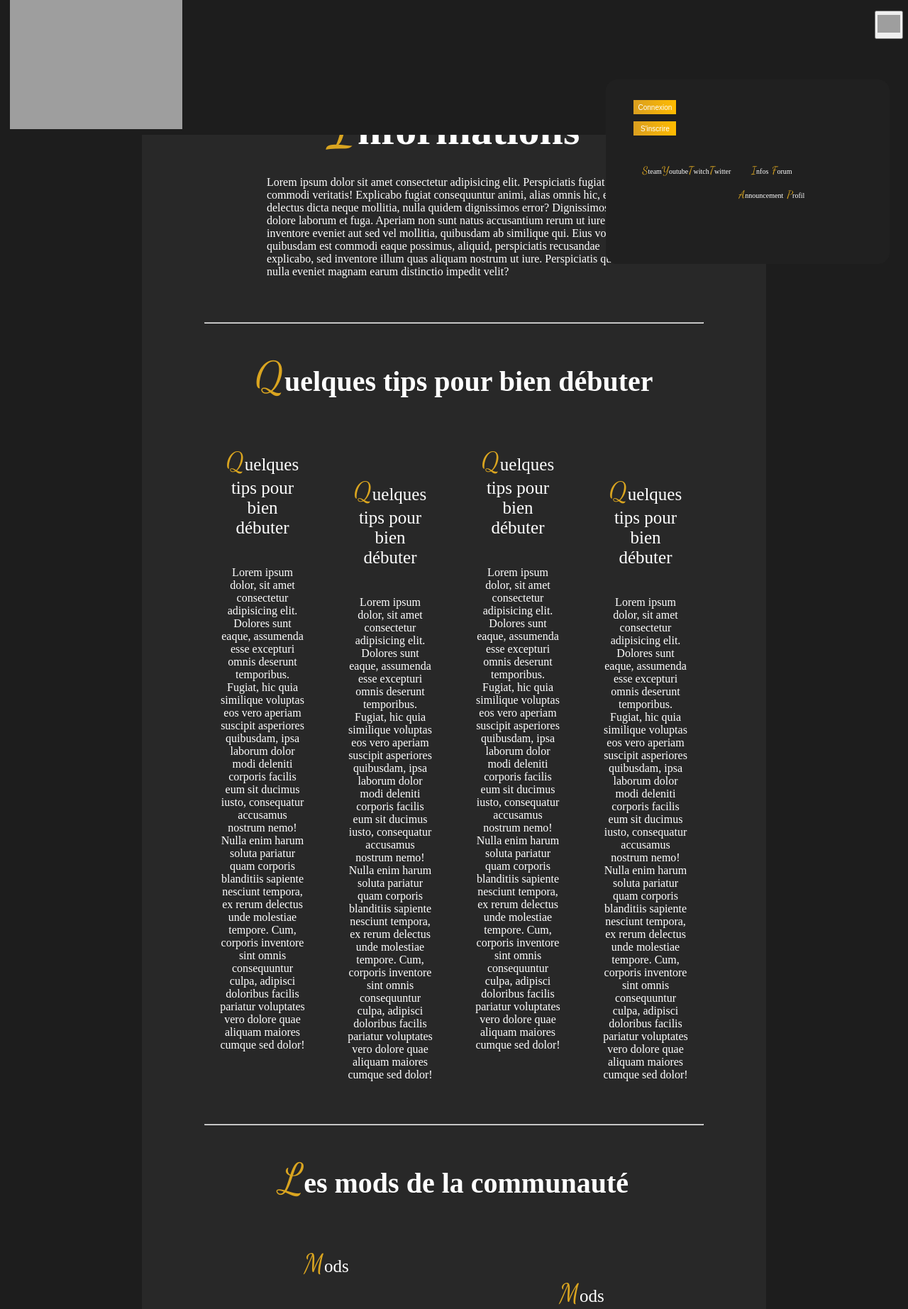
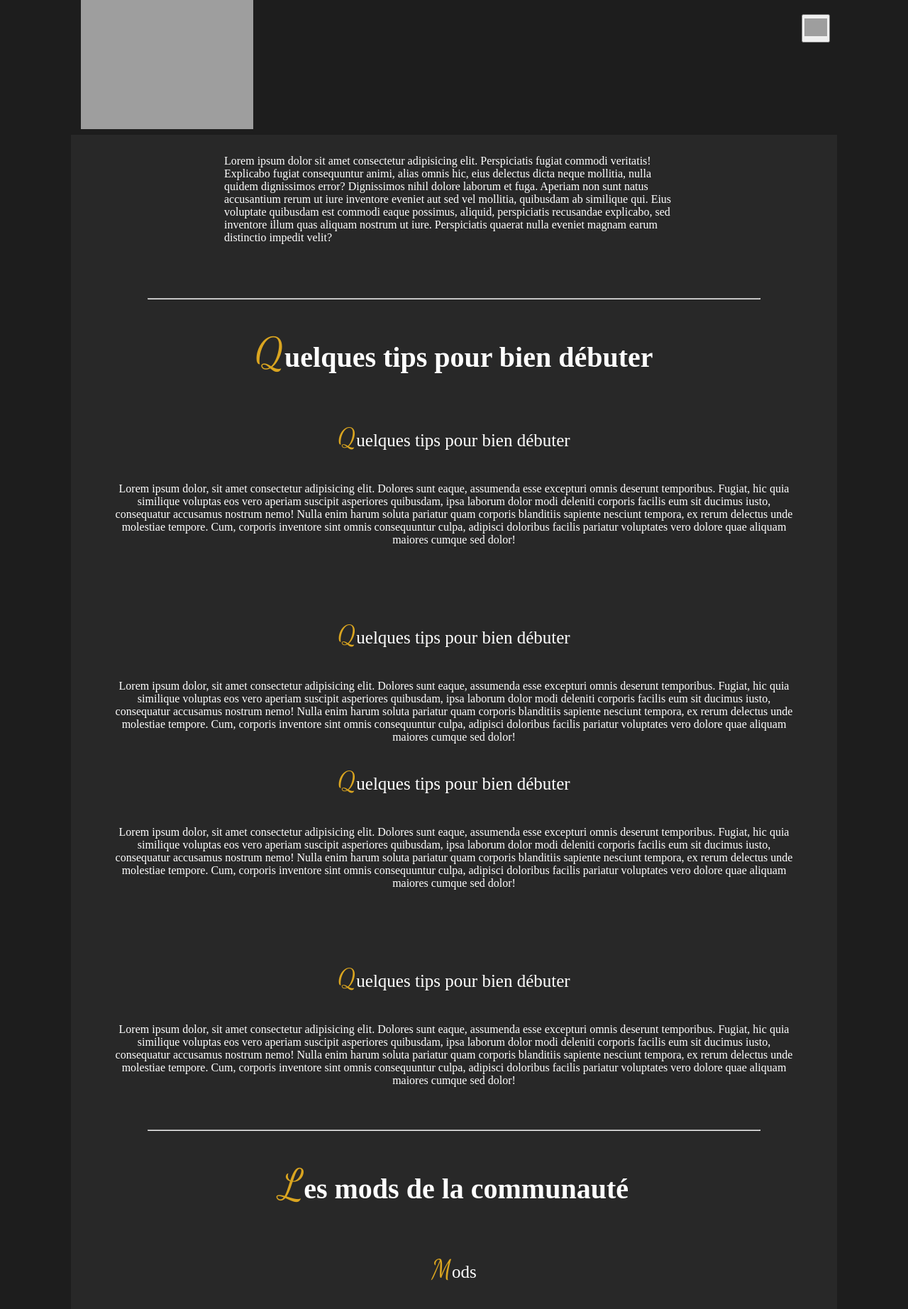
Before and after one commit to smenez/projet, a PHP site: page /info.php in a window 1280 px wide. Shown: the top 1845 px of the page at 71% size. Run offline with PHP 8.4, Linux system fonts and the light colour scheme; some web fonts are replaced; grey boxes are pictures that could not be loaded.

Commit message:
projet fini

```diff
--- a/css/style.css
+++ b/css/style.css
@@ -7,6 +7,56 @@
 body {
     background-color: rgb(29, 29, 29);
     color: white;
+}
+
+/* GLOBAL */
+main{
+    background-color: rgb(40, 40, 40);
+    margin-left: 100px;
+    margin-right: 100px;
+}
+
+hr {
+    width: 80%;
+    margin: auto;
+}
+
+img {
+    height: 100px;
+    width: auto;
+}
+
+header li {
+    display: inline-block;
+    margin: 20px;
+}
+
+a{
+    color: white;
+    text-decoration: none;
+}
+
+h1 {
+    text-align: center;
+    font-size: 60px;
+    padding-bottom: 20px;
+    padding-top: 120px;
+}
+
+section {
+    padding: 30px;
+    margin-bottom: 50px;
+}
+
+
+.erreur {
+    color: red;
+    text-align: center;
+    padding-bottom: 30px;
+}
+
+span{
+    color: goldenrod;
 }
 
 /* HEADER */
@@ -65,9 +115,6 @@
 }
 
 .interaction{
-    margin: 5% 30% 0% 30%;
-    width: 115%;
-    height: 30px;
     background: linear-gradient(to right, rgb(218, 159, 32), rgb(255, 187, 0));
     border: none;
     cursor: pointer;
@@ -98,58 +145,16 @@
     height: 100px; /* Adjust the height as needed for the middle logos */
 }
 
-/* GLOBAL */
-hr {
-    width: 80%;
-    margin: auto;
-}
-
-img {
-    height: 100px;
-    width: auto;
-}
-
-header li {
-    display: inline-block;
-    margin: 20px;
-}
-
-a {
-    color: white;
-    text-decoration: none;
-}
-
-h1 {
-    text-align: center;
-    font-size: 60px;
-    padding-bottom: 20px;
-}
-
-section {
-    padding: 30px;
-    margin-bottom: 50px;
-}
-
-
-.erreur {
-    color: red;
-    text-align: center;
-    padding-bottom: 30px;
-}
-
-span{
-    color: goldenrod;
+header hr{
+    width: 95%;
+    margin: 5px 0px;
 }
 
 /* INDEX */
 
 
 #index {
-    background-color: rgb(40, 40, 40);
-    margin-top: 0px;
-    margin-left: 100px;
     margin-right: 100px;
-    padding-top: 120px;
 }
 
 #index h2 {
@@ -198,8 +263,7 @@
 /* Page Info */
 #info {
     background-color: rgb(40, 40, 40);
-    margin-left: 200px;
-    margin-right: 200px;
+    margin: 0px 100px;
     padding-top: 120px;
 }
 
@@ -499,11 +544,11 @@
     font-size: 18px;
     margin-left: 60%;
 }
-
-@media (max-width: 1920px) {
+@media (max-width: 1440px){
     header {
         padding: 0px;
-        justify-content: space-between;
+        margin: 0px 100px;
+        width: calc(100% - 200px);
     }
     header img{
         width: 90%;
@@ -515,72 +560,156 @@
     header button{
         width: 40px;
         height: 40px;
-        margin: 15px 7px 0px 0px;
-    }
-    #index{
-        margin: 0px;
-        padding-top: 70px;
     }
     .header_cache > ul > li{
         display: none;
     }
+    h1{
+        padding-top: 0px;
+    }
     .menuconnexion{
-        display: block;
+        display: none;
         position: fixed;
-        top: 14%;
-        right: 2%;
-        padding: 20px;
+        top: 11%;
+        right: 120px;
+        padding: 15px;
         border: 1px solid #ccc;
         background-color: rgb(32, 32, 32, 0.999);
         border-color: rgb(32, 32, 32);
         border-radius: 15px;
         width: 95%;
         max-width: 400px;
-        height: 260px;
+        height: 330px;
         margin: 0%;
-    }
-    .menuconnexion button{
-        width: 60px;
-        height: 20px;
     }
     .menuconnexion a{
         font-size: 10px;
         width: 40px;
         height: 30px;
     }
-    .menuconnexion ul{
-        width: 30px;
-        height: 15px;
+    .interaction{
+        width: 80px;
+        height: 25px;
     }
-    .menuconnexion ul li{
+    .interaction a{
+        font-size: 14px;
+    }
+    .cache{
+        display: block;
+        width: 100%;
+        max-width: 400px;
+        margin: 0px;
+        padding: 0px;
+    }
+    .cache h2{
+        font-size: 25px;
+        text-align: left;
+        margin-bottom: 5px;
+    }
+    .cache a{
+        display: block;
+        font-size: 20px;
+    }
+    .flyout{
+        margin-bottom: 15px;
+        display: grid;
+        grid-template-columns: 1fr 1fr;
+        grid-template-rows: 1fr 1fr;
+        column-gap: 30px;
+    }
+    .connect-button{
+        float: right;
+    }
+    /* index */
+    #index{
+        padding-top: 70px;
+    }
+    .titre {
+        margin-right: 0px;
+        margin-left: 0px;
+        padding-left: 0px;
+        padding-right: 0px;
+    }
+    /* info */
+    #info{
+        padding-top: 90px;
+    }
+    .paragrapheInfo{
+        margin: 0px;
+        display: block;
+    }
+    /* forum */
+    .forum{
+        padding-top: 90px;
+    }
+    .titremessage{
+        font-size: 30px;
+    }
+    .date{
+        font-size: 15px;
+    }
+    #announcement{
+        padding: 90px 20px 30px 20px;
+    }
+    .Update p{
+        width: 100%;
+    }
+    #user{
+        padding-top: 120px;
+    }
+}
+@media (max-width: 1024px) {
+    header{
+        width: 100%;
         margin: 0px;
     }
-
-    .cache{
-        display: flex;
-        width: 300px;
-        height: 200px;
-        margin: 0px;
-        padding: 20;
-    }
-    .cache ul{
-        width: 30px;
-        height: 15px;
-    }
-    .cache ul li{
-        width: 50px;
-    }
-    .flyout-1{
-        display: flex;
-    }
-    .flyout-1-1{
-        justify-content: space-between;
-    }
-    .flyout-1-2{
-        justify-content: space-between;
+    .menuconnexion{
+        right: 10px;
     }
     .contact-us img {
-        width: 75px;
-        height: 75px;
+        width: 70px;
+        height: 70px;
+    }
+    h1{
+        font-size: 40px;
+    }
+    /* index */
+    #index{
+        margin: 0px;
+    }
+    .paragraphe_image {
+        flex-direction: column;
+        margin: 20px 0px 20px 0px;
+    }
+    .paragraphe_image>* {
+        width: 75%;
+    }
+    /* user */
+    #user{
+        margin: 0px;
+    }
+    #user p{
+        margin: 10px;
+    }
+    .supprimer{
+        width: auto;
+        height: auto;
+    }
+
+    /* tout le reste */
+    #info{
+        margin: 0px;
+    }
+    .forum{
+        margin: 0px;
+    }
+    #announcement{
+        margin: 0px;
     }
 }
+@media (max-width: 450px){
+    .message_bouton button{
+        display: block;
+        width: 100%;
+    }
+}
--- a/includes/header.php
+++ b/includes/header.php
@@ -15,32 +15,36 @@
         </ul>
     </div>
     <nav class="menuconnexion">
-        <ul>
+        <section class="cache">
+            <h2>Site</h2>
+            <hr>
+            <div class="flyout">
+                    <a href="info.php"><span>I</span>nfos</a>
+                    <a href="forum.php"><span>F</span>orum</a>
+                    <a href="announcement.php"><span>A</span>nnouncement</a>
+                    <a href="user.php"><span>P</span>rofil</a>
+            </div>
+            <h2>Réseaux</h2>
+            <hr>
+            <div class="flyout">
+                    <a href="https://www.twitch.tv/crateentertainment" target="_blank"><span>T</span>witch</a>
+                    <a href="https://twitter.com/crate_frontier" target="_blank"><span>T</span>witter</a>
+                    <a href="https://store.steampowered.com/app/1044720/Farthest_Frontier/" target="_blank"><span>S</span>team</a>
+                    <a href="https://www.youtube.com/c/crateentertainment" target="_blank"><span>Y</span>outube</a>
+            </div>
+        </section>
+        <div class="connect-button">
             <?php
                 if (isset($_SESSION['userid'])) {
-                    echo '<li><button class="interaction"><a href="deconnexion.php">Déconnexion</a></button></li>';
+                    echo '<button class="interaction"><a href="deconnexion.php">Déconnexion</a></button>';
                 } else {
                     echo
-                    "<li><button class=\"interaction\"><a href=\"connexion.php\">Connexion</a></button></li>
-                    <li><button class=\"interaction\"><a href=\"inscription.php\">S'inscrire</a></button></li>"
+                    "<button class=\"interaction\"><a href=\"connexion.php\">Connexion</a></button>
+                    <button class=\"interaction\"><a href=\"inscription.php\">S'inscrire</a></button>"
                     ;
                 }
-                ?>
-                <section class="cache">
-                    <div class="flyout-1">
-                        <li class="flyout-1-1"><a href="https://store.steampowered.com/app/1044720/Farthest_Frontier/" target="_blank">Steam</a></li>
-                        <li class="flyout-1-1"><a href="https://www.youtube.com/c/crateentertainment" target="_blank">Youtube</a></li>
-                        <li class="flyout-1-2"><a href="https://www.twitch.tv/crateentertainment" target="_blank">Twitch</a></li>
-                        <li class="flyout-1-2"><a href="https://twitter.com/crate_frontier" target="_blank">Twitter</a></li>
-                    </div>
-                    <div class="flyout-2">
-                        <li class="flyout-2-1"><a href="info.php">Infos</a></li>
-                        <li class="flyout-2-1"><a href="forum.php">Forum</a></li>
-                        <li class="flyout-2-2"><a href="announcement.php">Announcement</a></li>
-                        <li class="flyout-2-2"><a href="user.php">Profil</a></li>
-                    </div>
-            </section>
-        </ul>
+            ?>
+        </div>
     </nav>
     <button><img src="https://cdn-icons-png.flaticon.com/512/10080/10080458.png" alt="Menu déroulant"></button>
 </header>
--- a/inscription.php
+++ b/inscription.php
@@ -31,10 +31,8 @@
     $pageTitle = 'Inscription';
     require_once('includes/headconnexion.php');
 ?>
-        <section class="inscription">
-            <header>
-                <h1>Créer un compte</h1>
-            </header>
+        <section>
+            <h1>Créer un compte</h1>
             <main>
                 <!-- lignes à changé pour être en php -->
                 <form id="Onglet" action="inscription.php" method="POST">
```
Also changed, not shown: other parts of css/style.css (+88 -47 lines), connexion.php (+3 -4 lines), css/connexion.css (+38 -13 lines), css/pages.css (deleted, +0 -92 lines), user.php (+7 -9 lines).
